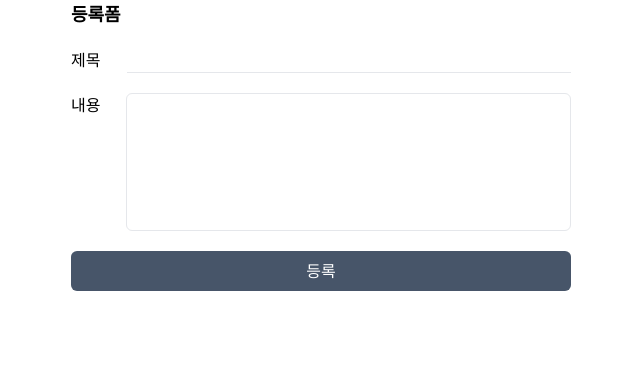
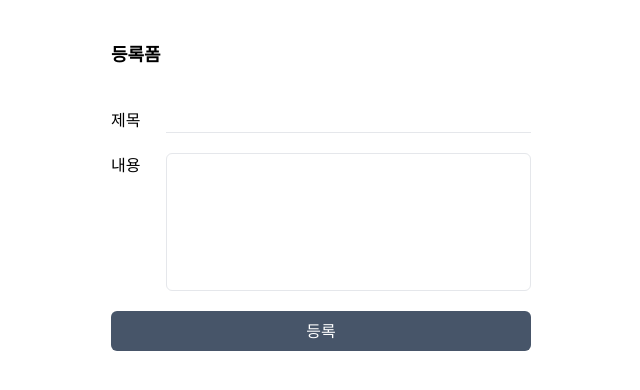
Before and after one commit to Chaemin-L/board, a React (Vite) app: page /boards in a window 1280 px wide. Shown: the top 390 px of the page, without its empty margins (319-959 px from the left). Built offline with nearby package versions, Linux system fonts and the light colour scheme.

Commit message:
chore: 단순 스타일링 수정

```diff
--- a/src/layout/global.tsx
+++ b/src/layout/global.tsx
@@ -2,7 +2,7 @@ import { Outlet } from "react-router-dom";
 
 const GlobalLayout = () => {
   return (
-    <div>
+    <div className="p-10 w-[500px] m-auto">
       {/** header */}
       <Outlet />
     </div>
--- a/src/page/board/list/index.tsx
+++ b/src/page/board/list/index.tsx
@@ -29,7 +29,7 @@ const BoardListPage = () => {
   };
 
   return (
-    <div className="w-[500px] m-auto space-y-5">
+    <div className=" space-y-10">
       <h1 className="text-lg font-bold">등록폼</h1>
       <Form onSubmit={onSubmit} />
       <ListView listData={listData} />
```
